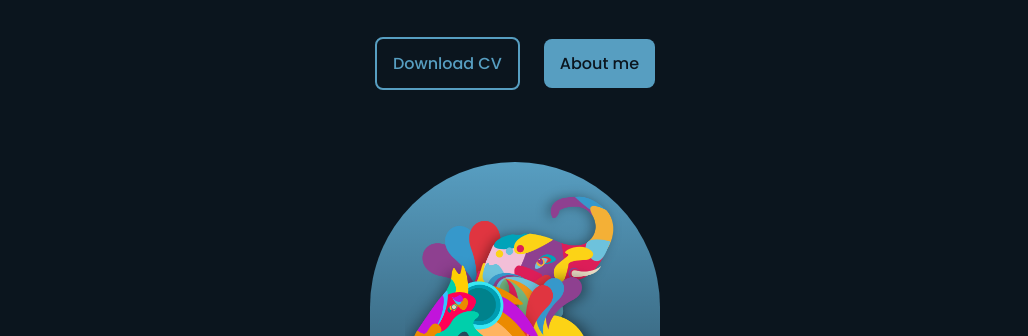
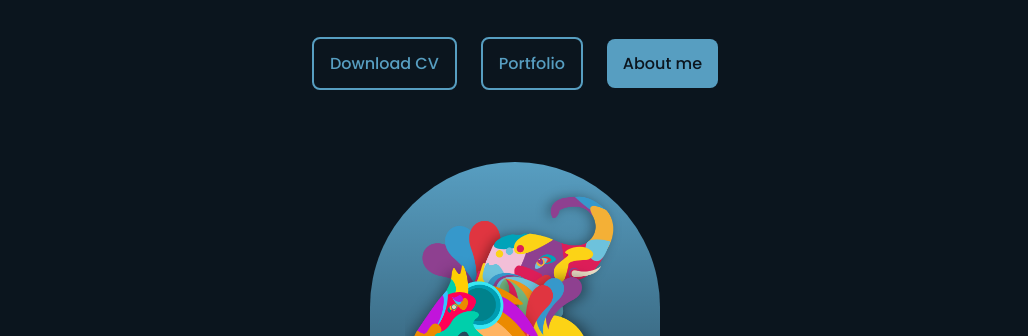
Before and after one commit to brian-cve/brian-cve.github.io, a plain HTML site: page index.html in a window 1280 px wide. Shown: the part 245-581 px from the top of the page, without its empty margins (125-1153 px from the left). Drawn offline with nearby package versions, Linux system fonts and the light colour scheme.

Commit message:
subida de documentos

```diff
--- a/index.html
+++ b/index.html
@@ -75,8 +75,11 @@
 
                         <div class="home__buttons">
                             <!-- Insert your CV -->
-                            <a download="" href="assets/pdf/Ansel-Cv.pdf" class="button button--ghost">
+                            <a download="" href="assets/pdf/cvbrian.pdf" class="button button--ghost">
                                 Download CV
+                            </a>
+                            <a download="" href="assets/pdf/portfolio.pdf" class="button button--ghost">
+                                Portfolio
                             </a>
                             <a href="#about" class="button">About me</a>
                         </div>
```
Also changed, not shown: 3 other files.
